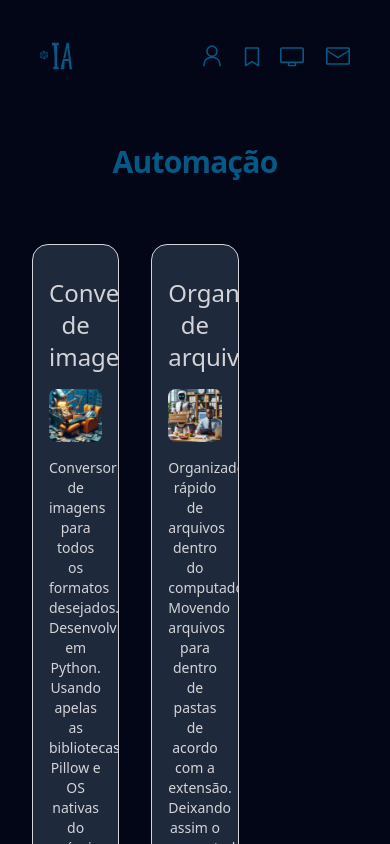
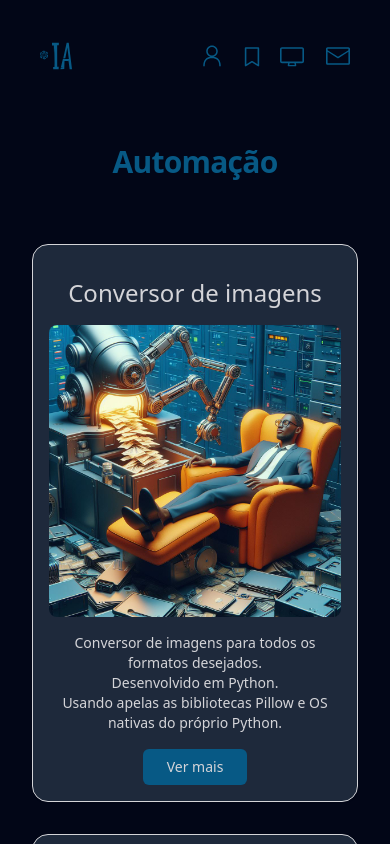
Before and after one commit to icaroravelo/i-a.io, a Next.js app: page /portfolio/automacao in a window 390 px wide. Shown: the top 844 px of the page. Built offline with nearby package versions, Linux system fonts and the light colour scheme.

Commit message:
chore: fix page automation

```diff
--- a/app/portfolio/automacao/page.jsx
+++ b/app/portfolio/automacao/page.jsx
@@ -9,7 +9,7 @@
         <div className='flex flex-col gap-16 md:gap-24 p-[2rem]'>
             <h1 className='animate-in text-center text-3xl font-bold tracking-tight text-sky-800'>Automação</h1>
 
-            <div className='grid grid-cols-3 gap-8'>
+            <div className='grid grid-cols-1 md:grid-cols-3 gap-8'>
                 {automationProjects.map((automation) => (
                     <Card key={automation.id}
                         className="anime-in space-y-4"
```
